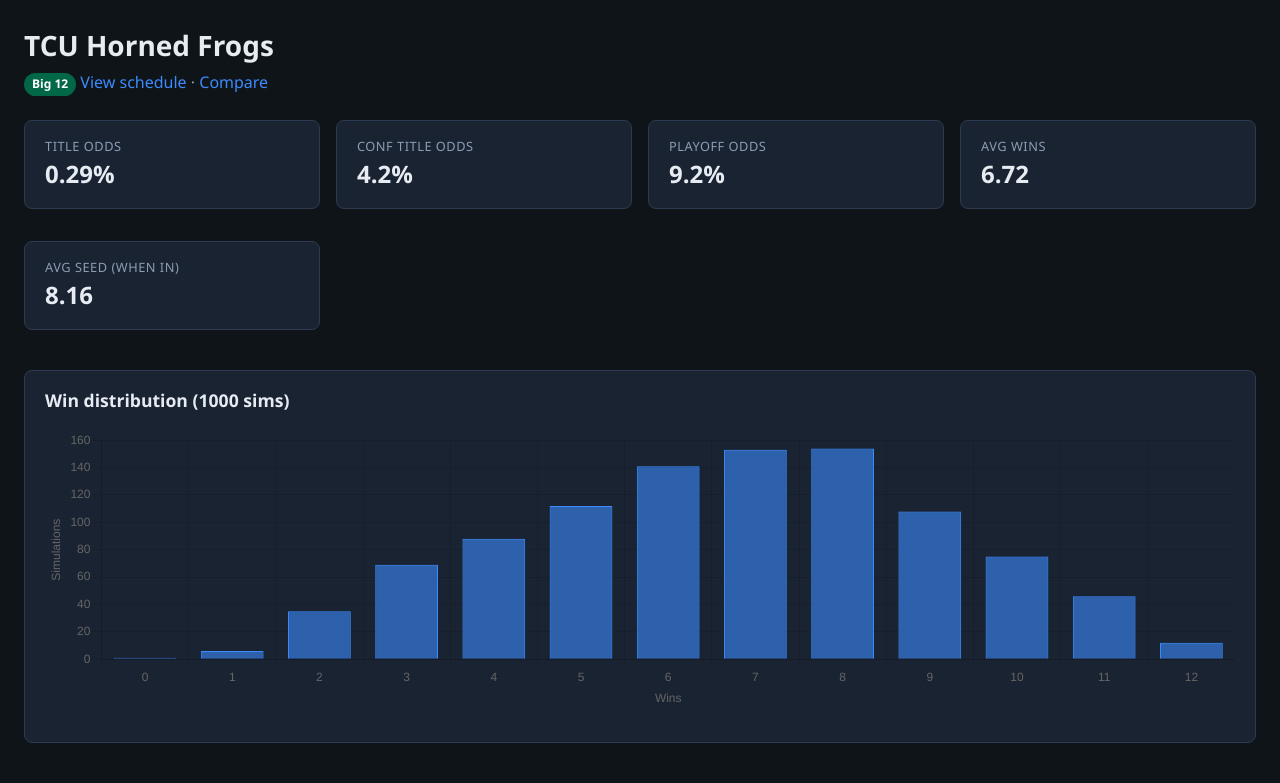
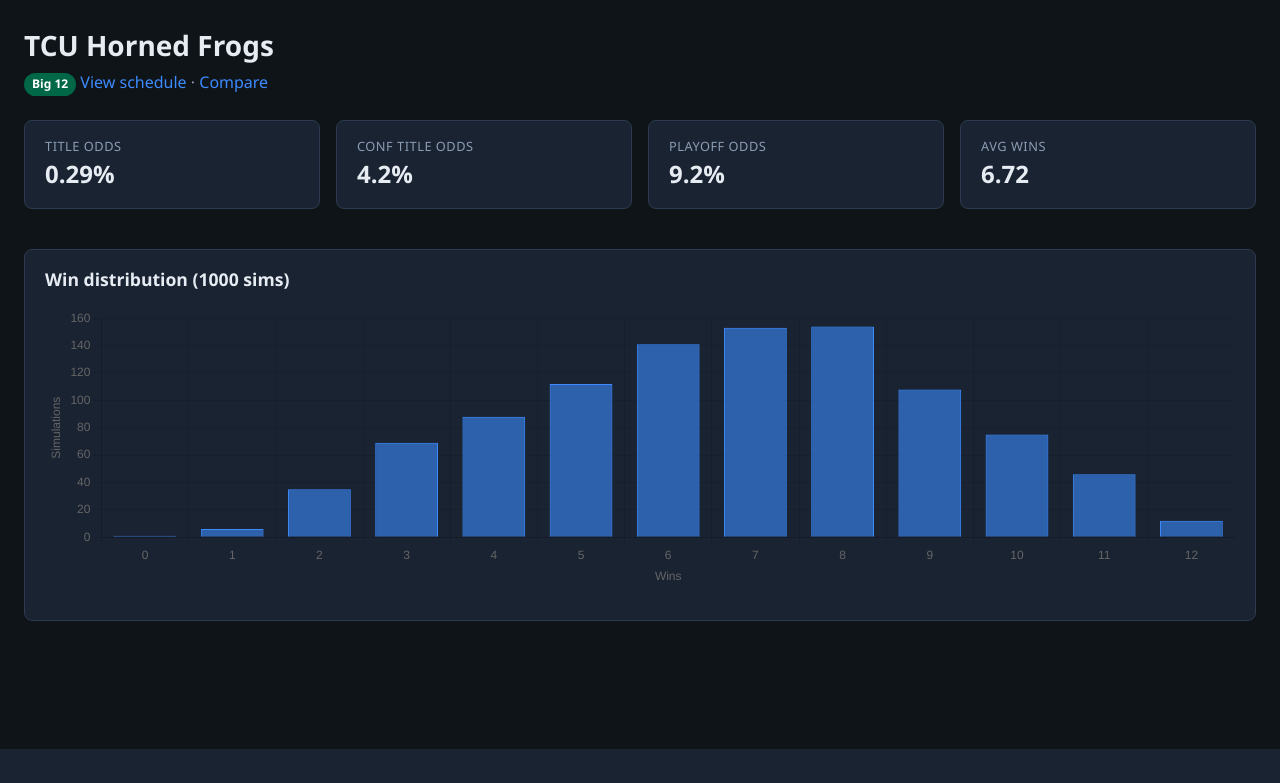
Before and after one commit to tripleaendermikal/cfb-viewer, a Flask app: page /team/2628 in a window 1280 px wide. Shown: the part 51-834 px from the top of the page. After the commit the page ends 800 px from the top, so only its background shows below. Run offline with Flask 3, Linux system fonts and the light colour scheme.

Commit message:
Remove avg seed stat from team pages
Co-authored-by: Cursor <cursoragent@cursor.com>

```diff
--- a/app.py
+++ b/app.py
@@ -186,7 +186,6 @@ def create_app() -> Flask:
             "title_odds_pct": lb.get("title_odds_pct", 0),
             "conf_champ_odds_pct": lb.get("conf_champ_odds_pct", 0),
             "eligibility_pct": lb.get("eligibility_pct", 0),
-            "avg_seed_when_in": lb.get("avg_seed_when_in", 0),
         }
         hist_labels = [str(i) for i in range(13)]
         hist_data = [merged["win_histogram"].get(str(i), 0) for i in range(13)]
--- a/templates/team.html
+++ b/templates/team.html
@@ -29,12 +29,6 @@
   <div class="card">
     <div class="stat-label">Avg Wins</div>
     <div class="stat-value">{{ "%.2f"|format(team.avg_wins or 0) }}</div>
-  </div>
-  <div class="card">
-    <div class="stat-label">Avg Seed (when in)</div>
-    <div class="stat-value">
-      {% if team.eligibility_pct %}{{ "%.2f"|format(team.avg_seed_when_in) }}{% else %}—{% endif %}
-    </div>
   </div>
 </div>
 
```
